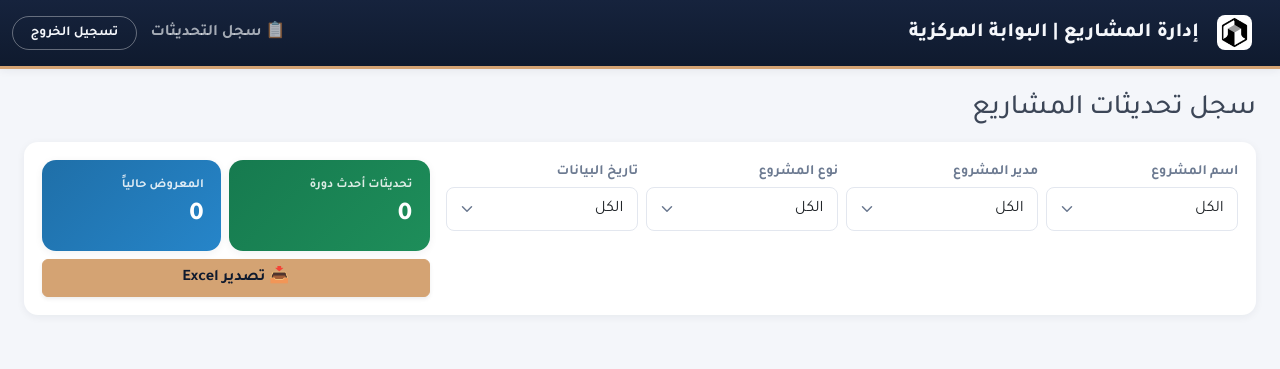
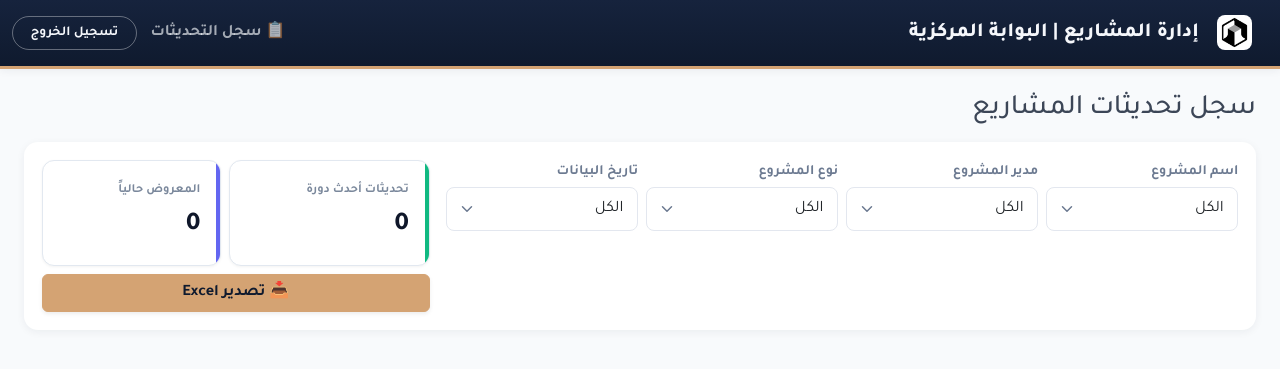
Before and after one commit to engmoha83-ctrl/projects-portfolio-system, a FastAPI app: template templates/admin_dashboard.html in a window 1280 px wide. Shown: the top 369 px of the page. Run offline with FastAPI, Linux system fonts and the light colour scheme; the template is opened without the code that fills it, so the values that code supplies are empty; some libraries are stand-ins or nearby versions.

Commit message:
Update theme.css

```diff
--- a/static/css/theme.css
+++ b/static/css/theme.css
@@ -266,3 +266,41 @@ html[dir="ltr"] select.form-control {
   body { background: #fff !important; }
   .section-card { box-shadow: none !important; border: 1px solid #ddd !important; }
 }
+/* تصميم SaaS عصري واحترافي */
+body {
+    background-color: #f8fafc; /* لون خلفية رمادي فاتح جداً مريح للعين */
+}
+.pmis-card, .section-card {
+    background: #ffffff;
+    border: 1px solid #e2e8f0;
+    border-radius: 12px;
+    box-shadow: 0 4px 6px -1px rgba(0, 0, 0, 0.05), 0 2px 4px -1px rgba(0, 0, 0, 0.03);
+    padding: 1.5rem;
+    transition: all 0.3s ease;
+}
+.section-title {
+    color: #0f172a;
+    font-size: 1.1rem;
+    font-weight: 700;
+    border-bottom: 1px solid #f1f5f9;
+    padding-bottom: 12px;
+    margin-bottom: 18px;
+}
+.kpi-tile {
+    background: #ffffff;
+    border-radius: 12px;
+    padding: 1.25rem;
+    border: 1px solid #e2e8f0;
+    box-shadow: 0 1px 3px 0 rgba(0, 0, 0, 0.05);
+    position: relative;
+    overflow: hidden;
+}
+.kpi-tile::before {
+    content: ''; position: absolute; top: 0; right: 0; width: 4px; height: 100%;
+}
+.kpi-navy::before { background-color: #3b82f6; }
+.kpi-gold::before { background-color: #f59e0b; }
+.kpi-green::before { background-color: #10b981; }
+.kpi-info::before { background-color: #6366f1; }
+.kpi-label { color: #64748b; font-size: 0.85rem; font-weight: 500; }
+.kpi-value { color: #0f172a; font-size: 1.5rem; font-weight: 800; margin-top: 5px; display: block; }
```
